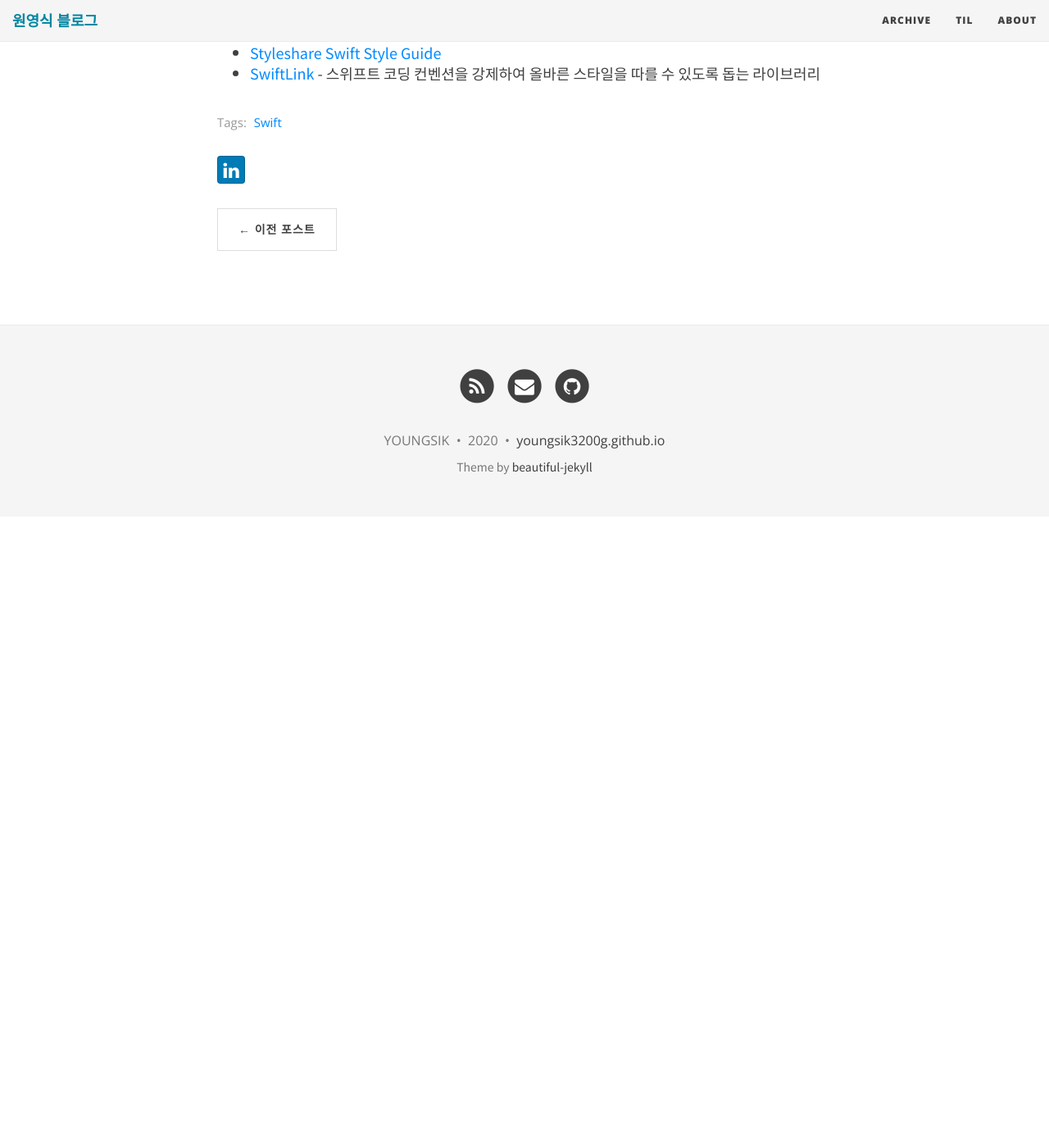
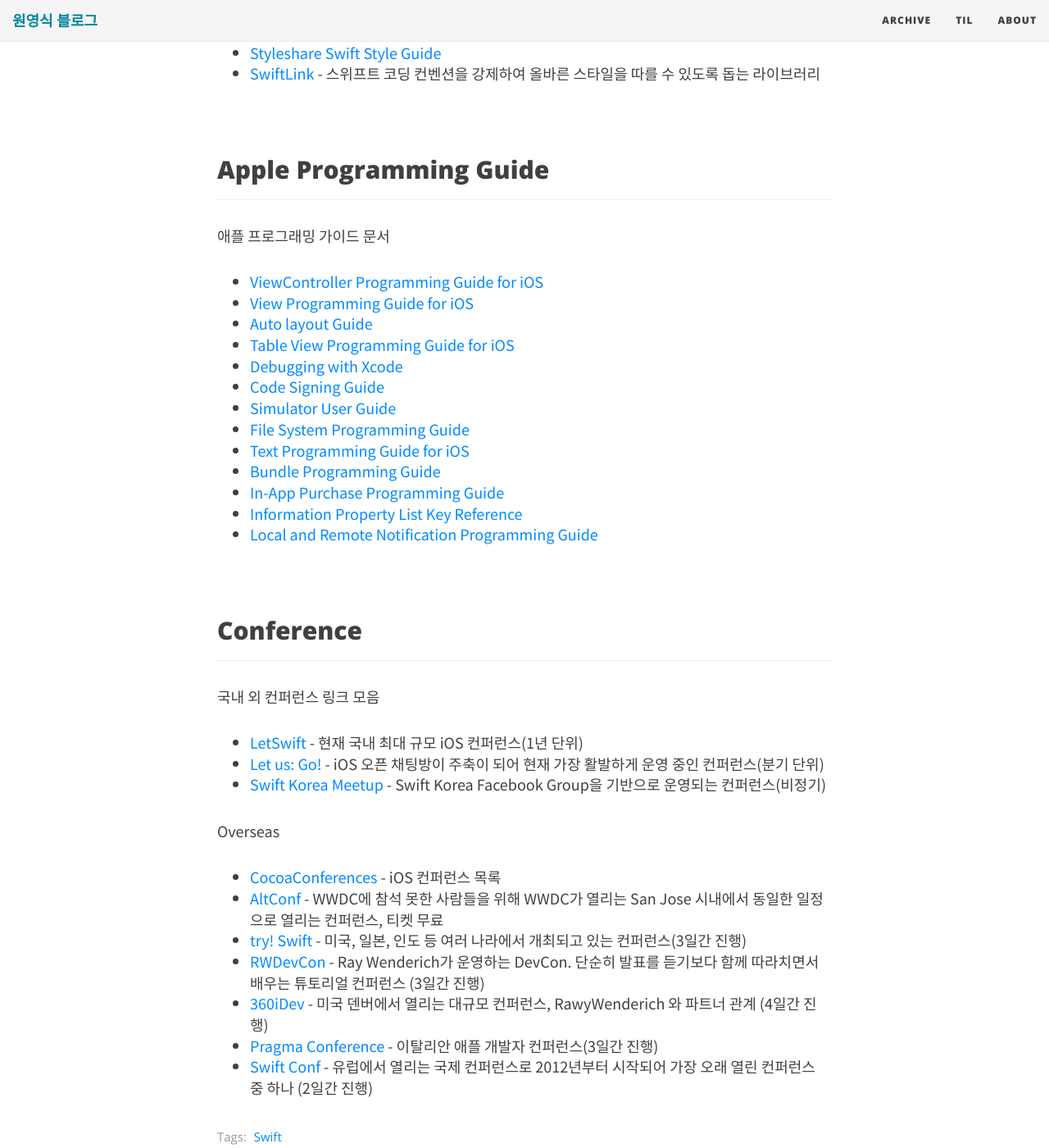
Before and after one commit to youngsikwon/github.io, a Jekyll site: the page built from _posts/2020-10-08-Swift-Links For iOS Developer.md, in a window 1280 px wide and 1400 px high, scrolled down 2083 px. Shown: the whole window at 82% size. Built offline with Jekyll 4.4.1, drawn with Linux system fonts in a browser that asks for light colours; nearby versions of some CDN libraries; comment, search, counter and statistics services are not loaded; before the commit the page ends 2713 px from its top, so only the background shows below that.

Commit message:
작성 중

```diff
--- a/_posts/2020-10-08-Swift-Links For iOS Developer.md
+++ b/_posts/2020-10-08-Swift-Links For iOS Developer.md
@@ -83,3 +83,49 @@
 - [Linkeln Swift Style Guide](https://github.com/linkedin/swift-style-guide)
 - [Styleshare Swift Style Guide](https://github.com/StyleShare/swift-style-guide)
 - [SwiftLink](https://github.com/realm/SwiftLint) - 스위프트 코딩 컨벤션을 강제하여 올바른 스타일을 따를 수 있도록 돕는 라이브러리
+
+
+<br>
+
+
+## Apple Programming Guide
+---
+
+애플 프로그래밍 가이드 문서
+
+- [ViewController Programming Guide for iOS](https://developer.apple.com/library/archive/featuredarticles/ViewControllerPGforiPhoneOS/)
+- [View Programming Guide for iOS](https://developer.apple.com/library/archive/documentation/WindowsViews/Conceptual/ViewPG_iPhoneOS/Introduction/Introduction.html)
+- [Auto layout Guide](https://developer.apple.com/library/archive/documentation/UserExperience/Conceptual/AutolayoutPG/)
+- [Table View Programming Guide for iOS](https://developer.apple.com/documentation/uikit/views_and_controls/table_views)
+- [Debugging with Xcode](https://developer.apple.com/library/archive/documentation/DeveloperTools/Conceptual/debugging_with_xcode/chapters/about_debugging_w_xcode.html)
+- [Code Signing Guide](https://developer.apple.com/library/archive/documentation/Security/Conceptual/CodeSigningGuide/Introduction/Introduction.html)
+- [Simulator User Guide](https://help.apple.com/simulator/mac/current/#/)
+- [File System Programming Guide](https://developer.apple.com/library/archive/documentation/FileManagement/Conceptual/FileSystemProgrammingGuide/Introduction/Introduction.html#//apple_ref/doc/uid/TP40010672-CH1-SW1)
+- [Text Programming Guide for iOS](https://developer.apple.com/library/archive/documentation/StringsTextFonts/Conceptual/TextAndWebiPhoneOS/Introduction/Introduction.html)
+- [Bundle Programming Guide](https://developer.apple.com/library/archive/documentation/CoreFoundation/Conceptual/CFBundles/Introduction/Introduction.html)
+- [In-App Purchase Programming Guide](https://developer.apple.com/documentation/storekit/in-app_purchase)
+- [Information Property List Key Reference](https://developer.apple.com/library/archive/documentation/General/Reference/InfoPlistKeyReference/Introduction/Introduction.html)
+- [Local and Remote Notification Programming Guide](https://developer.apple.com/library/archive/documentation/NetworkingInternet/Conceptual/RemoteNotificationsPG/index.html)
+
+<br>
+
+
+## Conference
+---
+
+국내 외 컨퍼런스 링크 모음
+
+- [LetSwift](http://letswift.kr/2019/) - 현재 국내 최대 규모 iOS 컨퍼런스(1년 단위)
+- [Let us: Go!](https://github.com/iOSDevKor?tab=repositories) - iOS 오픈 채팅방이 주축이 되어 현재 가장 활발하게 운영 중인 컨퍼런스(분기 단위)
+- [Swift Korea Meetup](https://swiftkorea.github.io/meetup/2) - Swift Korea Facebook Group을 기반으로 운영되는 컨퍼런스(비정기)
+<br>
+
+Overseas
+
+- [CocoaConferences](https://github.com/Lascorbe/CocoaConferences) - iOS 컨퍼런스 목록
+- [AltConf](http://altconf.com/) - WWDC에 참석 못한 사람들을 위해 WWDC가 열리는 San Jose 시내에서 동일한 일정으로 열리는 컨퍼런스, 티켓 무료
+- [try! Swift](https://www.tryswift.co/) - 미국, 일본, 인도 등 여러 나라에서 개최되고 있는 컨퍼런스(3일간 진행)
+- [RWDevCon](https://www.rwdevcon.com/) -  Ray Wenderich가 운영하는 DevCon. 단순히 발표를 듣기보다 함께 따라치면서 배우는 튜토리얼 컨퍼런스 (3일간 진행)
+- [360iDev](https://360idev.com/) - 미국 덴버에서 열리는 대규모 컨퍼런스, RawyWenderich 와 파트너 관계 (4일간 진행)
+- [Pragma Conference](https://pragmaconference.com/) - 이탈리안 애플 개발자 컨퍼런스(3일간 진행)
+- [Swift Conf](https://swiftconf.com/) - 유럽에서 열리는 국제 컨퍼런스로 2012년부터 시작되어 가장 오래 열린 컨퍼런스 중 하나 (2일간 진행)
```
